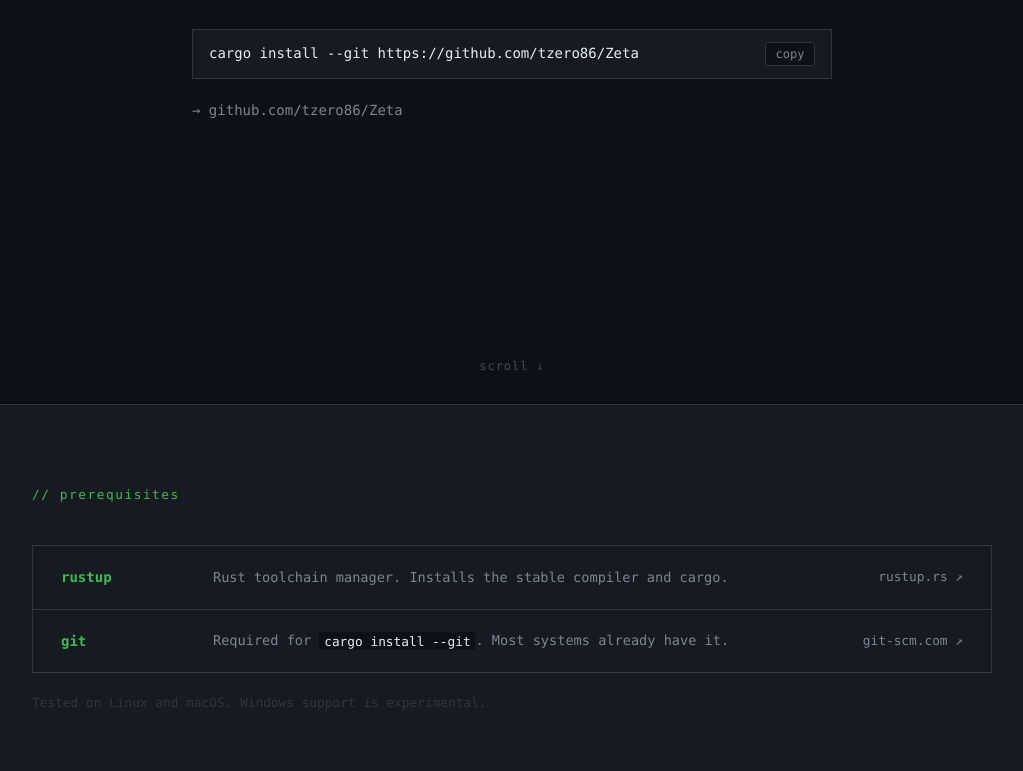
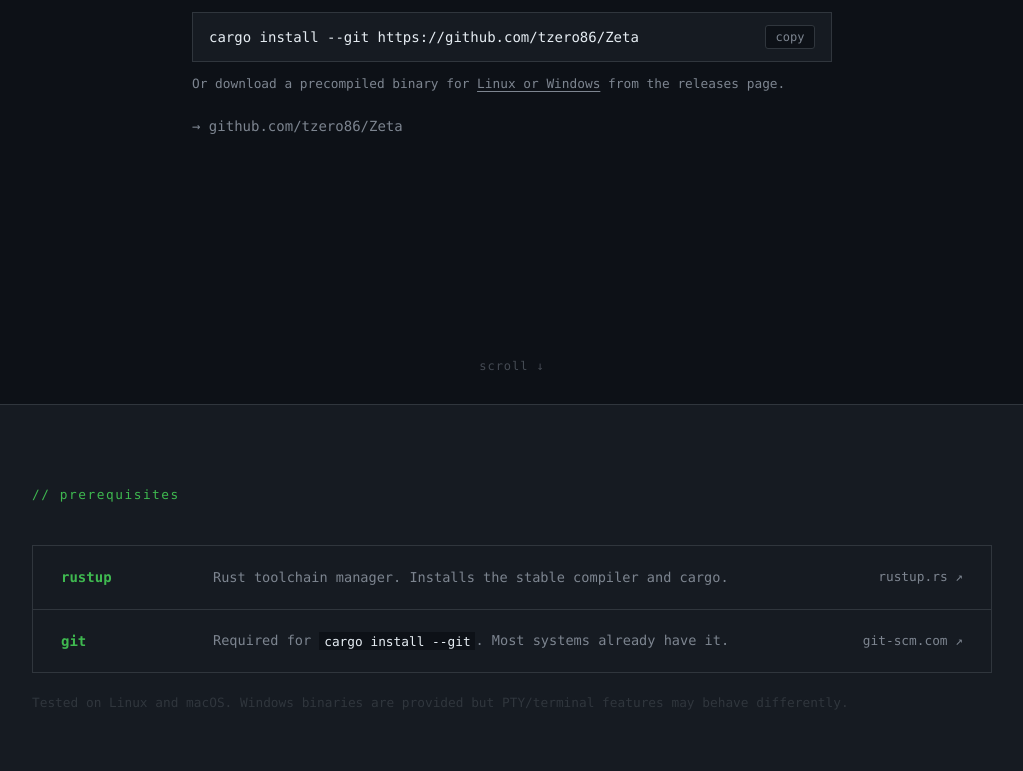
Before and after one commit to tzero86/Zeta, a website: page site/index.html in a window 1280 px wide. Shown: the part 396-1167 px from the top of the page, without its empty margins (128-1151 px from the left). Drawn offline with Linux system fonts and the light colour scheme.

Commit message:
docs: update README and landing page
README
- Add Download section with precompiled binary table (Linux tar.gz,
  Windows zip, SHA-256 checksums) and build-from-source instructions
- Fix key bindings table: Alt+1..4 (not Ctrl), Shift+P palette,
  F10/q quit, add F2 terminal / F9 diff / Shift+F6 move rows
- Fix Navigation & UX: Shift+P palette, Alt+1..4 as primary workspace
  key, Shift+1..4 as fallback; add q/F10/F2/F9 bullet
- Fix Roadmap: remove stale wave plan; SSH/SFTP is shipped; point to
  ROADMAP.md for detail

site/index.html
- Add binary-note in hero: 'Or download a precompiled binary for
  Linux or Windows from the releases page' with link
- Update prereqs platform note: Windows binaries are provided but
  PTY/terminal features may behave differently

```diff
--- a/site/index.html
+++ b/site/index.html
@@ -118,6 +118,23 @@
     }
 
     .repo-link:hover { color: var(--text); }
+
+    .binary-note {
+      margin-top: 0.75rem;
+      font-size: 0.8rem;
+      color: var(--muted);
+    }
+
+    .binary-note a {
+      color: var(--muted);
+      text-decoration: underline;
+      text-underline-offset: 3px;
+      transition: color 0.15s;
+    }
+
+    .binary-note a:hover {
+      color: var(--accent);
+    }
 
     .scroll-hint {
       position: absolute;
@@ -396,6 +413,7 @@
         <code>cargo install --git https://github.com/tzero86/Zeta</code>
         <button class="copy-btn" id="copy-btn">copy</button>
       </div>
+      <p class="binary-note">Or download a precompiled binary for <a href="https://github.com/tzero86/Zeta/releases/latest" target="_blank" rel="noopener">Linux or Windows</a> from the releases page.</p>
       <a class="repo-link" href="https://github.com/tzero86/Zeta">&#x2192; github.com/tzero86/Zeta</a>
     </div>
     <div class="scroll-hint">scroll &#x2193;</div>
@@ -418,7 +436,7 @@
           <a class="prereq-link" href="https://git-scm.com" target="_blank" rel="noopener">git-scm.com &#x2197;</a>
         </div>
       </div>
-      <p class="prereq-note animate">Tested on Linux and macOS. Windows support is experimental.</p>
+      <p class="prereq-note animate">Tested on Linux and macOS. Windows binaries are provided but PTY/terminal features may behave differently.</p>
     </div>
   </section>
 
```
Also changed, not shown: README.md.
